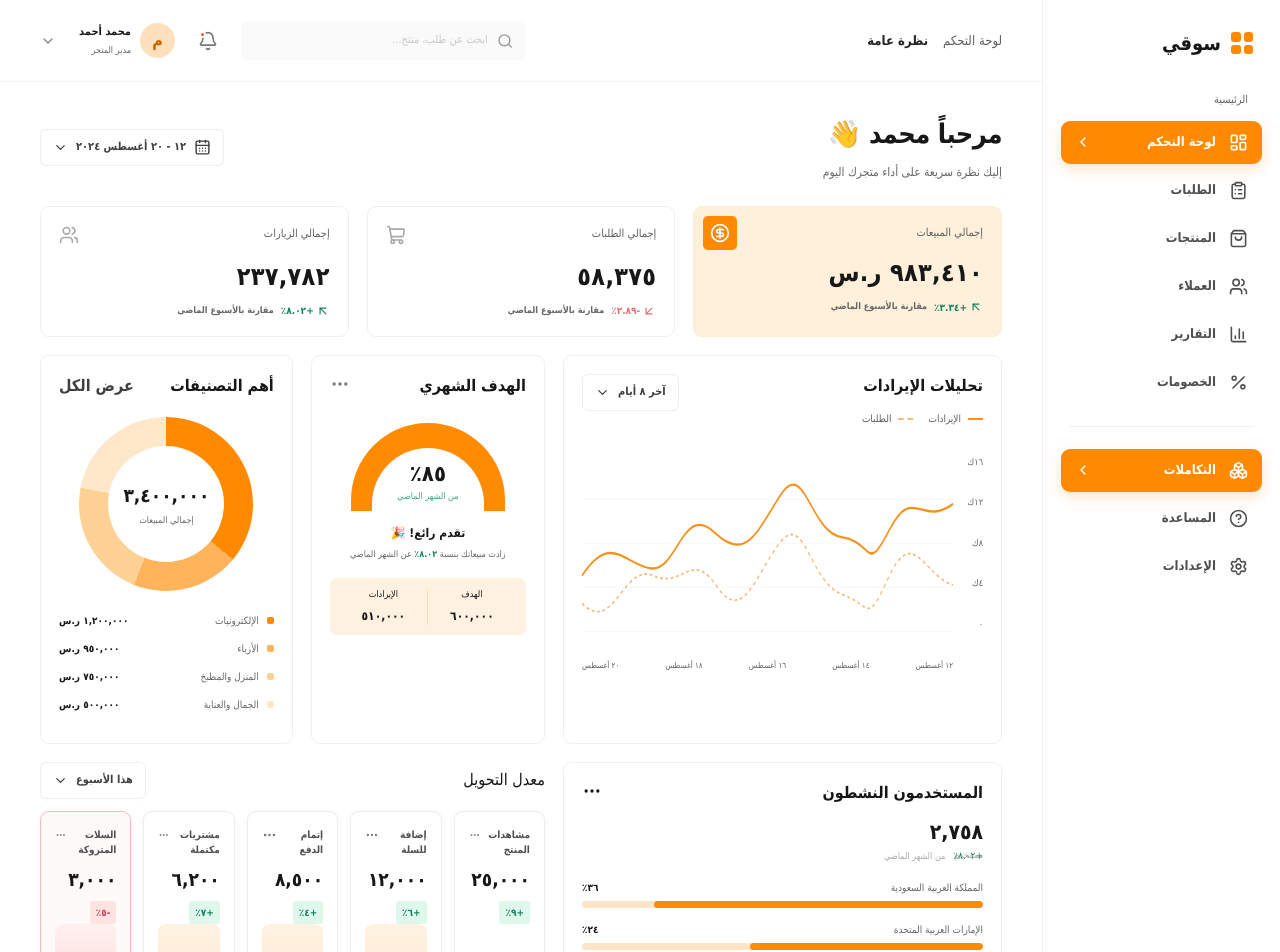
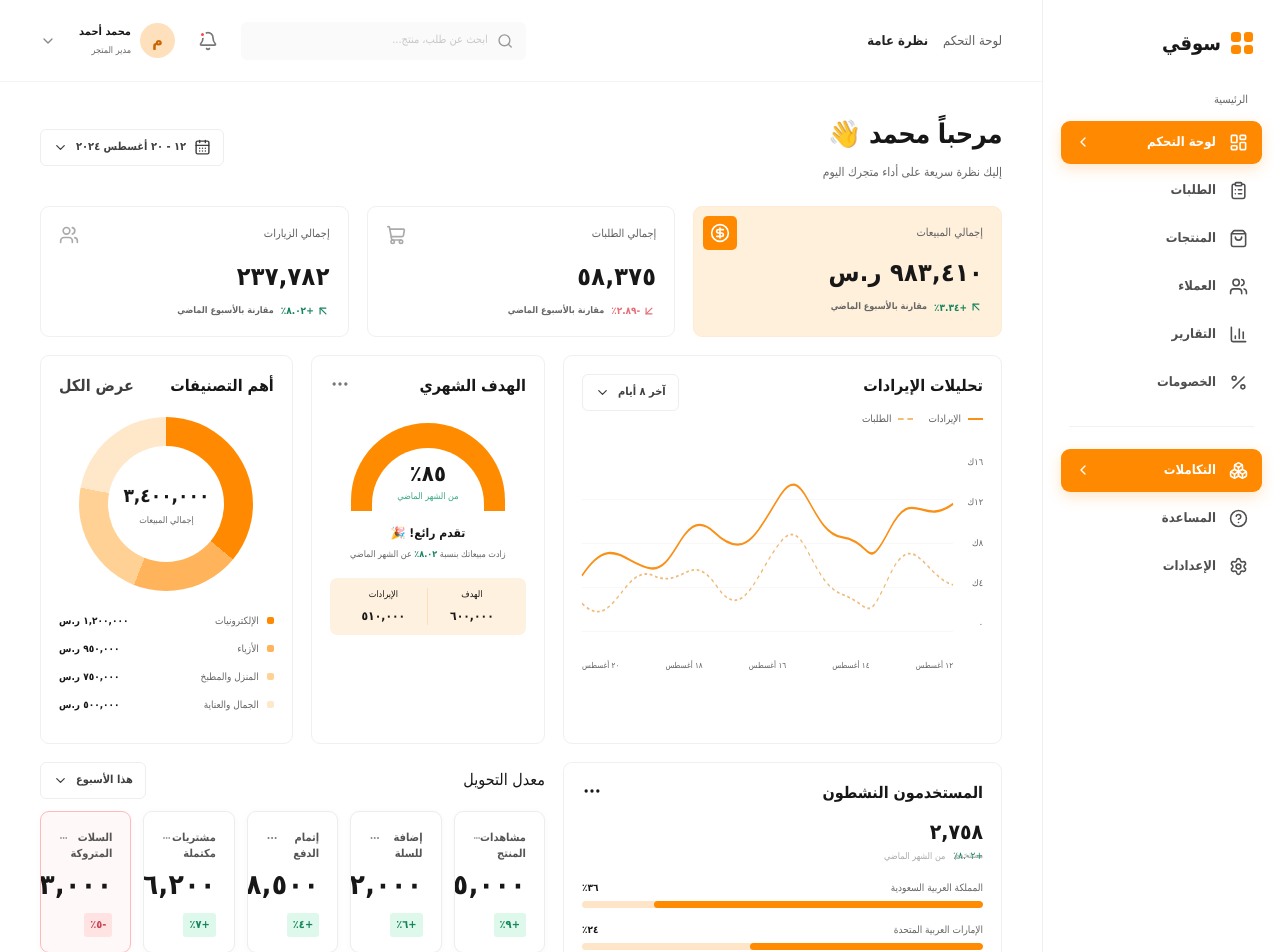
Before and after one commit to etchgamal-web/eco, a React (Vite) app in the folder admin-dashboard/: page / in a window 1280 px wide. Shown: the top 952 px of the page. Built offline with nearby package versions, Linux system fonts and the light colour scheme.

Commit message:
style: simplify conversion metric cards

```diff
--- a/admin-dashboard/src/index.css
+++ b/admin-dashboard/src/index.css
@@ -48,3 +48,12 @@ button { cursor: pointer; }
 @media (max-width: 1050px) { .conversion-section { grid-column: 1 / 3; } .conversion-card-grid { grid-template-columns: repeat(3, minmax(0, 1fr)); } }
 @media (max-width: 760px) { .conversion-section { order: 5; overflow: visible; } .conversion-card-grid { grid-template-columns: repeat(2, minmax(0, 1fr)); gap: 10px; } .conversion-card { height: 190px; padding: 12px 11px 0; } .conversion-card-top { font-size: 10px; min-height: 34px; } .conversion-card > b { font-size: 17px; } .conversion-card em { font-size: 9px; } }
 @media (max-width: 380px) { .conversion-card-grid { grid-template-columns: 1fr; } .conversion-card { height: 150px; } }
+
+/* كروت أرقام بسيطة وواضحة مثل كروت الإجماليات */
+.conversion-card { height: 142px; padding: 18px; justify-content: flex-start; }
+.conversion-card-top { color: #555; font-size: 11px; min-height: 24px; }
+.conversion-card > b { font-size: 28px; line-height: 1.15; letter-spacing: .4px; margin-top: 15px; }
+.conversion-card em { font-size: 11px; margin-top: 12px; }
+.conversion-card.abandoned-card { background: #fff8f8; }
+@media (max-width: 760px) { .conversion-card { height: 126px; padding: 14px; }.conversion-card > b { font-size: 23px; margin-top: 12px; }.conversion-card em { margin-top: 9px; } }
+@media (max-width: 380px) { .conversion-card { height: 116px; } }
--- a/admin-dashboard/src/pages/Dashboard.tsx
+++ b/admin-dashboard/src/pages/Dashboard.tsx
@@ -8,6 +8,6 @@ function Stats() { return <div className="stats-grid">{stats.map(({ label, value
 function RevenueChart() { return <section className="panel revenue-panel"><div className="panel-head"><div><h2>تحليلات الإيرادات</h2><div className="legend"><span className="legend-line" /> الإيرادات <span className="legend-dashed" /> الطلبات</div></div><button className="select-button">آخر ٨ أيام <ChevronDown size={15} /></button></div><div className="chart"><div className="y-labels"><span>١٦ك</span><span>١٢ك</span><span>٨ك</span><span>٤ك</span><span>٠</span></div><div className="chart-area"><div className="grid-lines" /><svg viewBox="0 0 700 190" preserveAspectRatio="none"><path className="chart-line" d="M0 130 C55 82 80 118 130 122 S190 50 250 83 S330 82 375 42 S430 83 490 88 S535 130 580 80 S640 78 700 52" /><path className="chart-line dashed" d="M0 160 C60 195 78 115 135 130 S205 100 255 142 S330 125 375 93 S430 137 490 150 S535 185 580 130 S645 130 700 140" /></svg><div className="x-labels"><span>١٢ أغسطس</span><span>١٤ أغسطس</span><span>١٦ أغسطس</span><span>١٨ أغسطس</span><span>٢٠ أغسطس</span></div></div></div></section> }
 function TargetCard() { return <section className="panel target-panel"><div className="panel-head"><h2>الهدف الشهري</h2><MoreHorizontal size={20} /></div><div className="gauge"><div className="gauge-inner"><strong>٨٥٪</strong><span>من الشهر الماضي</span></div></div><h3>تقدم رائع! 🎉</h3><p>زادت مبيعاتك بنسبة <b>٨.٠٢٪</b> عن الشهر الماضي</p><div className="target-values"><div><small>الهدف</small><b>٦٠٠,٠٠٠</b></div><div><small>الإيرادات</small><b>٥١٠,٠٠٠</b></div></div></section> }
 function Categories() { return <section className="panel categories-panel"><div className="panel-head"><h2>أهم التصنيفات</h2><button className="link-button">عرض الكل</button></div><div className="donut"><div><strong>٣,٤٠٠,٠٠٠</strong><span>إجمالي المبيعات</span></div></div><div className="category-list">{categories.map(([name, value, tone]) => <div key={name}><span><i className={tone} />{name}</span><b>{value} ر.س</b></div>)}</div></section> }
-function BottomPanels() { const conversion = [['مشاهدات المنتج', '٢٥,٠٠٠', '+٩٪'], ['إضافة للسلة', '١٢,٠٠٠', '+٦٪'], ['إتمام الدفع', '٨,٥٠٠', '+٤٪'], ['مشتريات مكتملة', '٦,٢٠٠', '+٧٪'], ['السلات المتروكة', '٣,٠٠٠', '-٥٪']] as const; return <><section className="panel users-panel"><div className="panel-head"><div><h2>المستخدمون النشطون</h2><strong className="big-number">٢,٧٥٨</strong><small>مستخدم</small></div><MoreHorizontal size={20} /></div><div className="user-change">+٨.٠٢٪ <small>من الشهر الماضي</small></div>{countries.map(([name, percent, width]) => <div className="country" key={name}><div><span>{name}</span><b>{percent}</b></div><div className="progress"><i style={{ width: `${width}%` }} /></div></div>)}</section><section className="conversion-section"><div className="conversion-heading"><h2>معدل التحويل</h2><button className="select-button">هذا الأسبوع <ChevronDown size={15} /></button></div><div className="conversion-card-grid">{conversion.map(([label, value, change], index) => <div className={`conversion-card ${index === 4 ? 'abandoned-card' : ''}`} key={label}><div className="conversion-card-top"><span>{label}</span><MoreHorizontal size={16} /></div><b>{value}</b><em className={index === 4 ? 'bad' : ''}>{change}</em><div className="conversion-bar" style={{ height: `${42 + index * 18}%` }} /></div>)}</div></section></> }
+function BottomPanels() { const conversion = [['مشاهدات المنتج', '٢٥,٠٠٠', '+٩٪'], ['إضافة للسلة', '١٢,٠٠٠', '+٦٪'], ['إتمام الدفع', '٨,٥٠٠', '+٤٪'], ['مشتريات مكتملة', '٦,٢٠٠', '+٧٪'], ['السلات المتروكة', '٣,٠٠٠', '-٥٪']] as const; return <><section className="panel users-panel"><div className="panel-head"><div><h2>المستخدمون النشطون</h2><strong className="big-number">٢,٧٥٨</strong><small>مستخدم</small></div><MoreHorizontal size={20} /></div><div className="user-change">+٨.٠٢٪ <small>من الشهر الماضي</small></div>{countries.map(([name, percent, width]) => <div className="country" key={name}><div><span>{name}</span><b>{percent}</b></div><div className="progress"><i style={{ width: `${width}%` }} /></div></div>)}</section><section className="conversion-section"><div className="conversion-heading"><h2>معدل التحويل</h2><button className="select-button">هذا الأسبوع <ChevronDown size={15} /></button></div><div className="conversion-card-grid">{conversion.map(([label, value, change], index) => <div className={`conversion-card ${index === 4 ? 'abandoned-card' : ''}`} key={label}><div className="conversion-card-top"><span>{label}</span><MoreHorizontal size={16} /></div><b>{value}</b><em className={index === 4 ? 'bad' : ''}>{change}</em></div>)}</div></section></> }
 
 export function Dashboard() { return <div className="dashboard"><div className="page-heading"><div><h1>مرحباً محمد 👋</h1><p>إليك نظرة سريعة على أداء متجرك اليوم</p></div><button className="date-button"><CalendarDays size={17} /> ١٢ - ٢٠ أغسطس ٢٠٢٤ <ChevronDown size={15} /></button></div><Stats /><div className="dashboard-grid"><RevenueChart /><TargetCard /><Categories /><BottomPanels /></div></div> }
```
